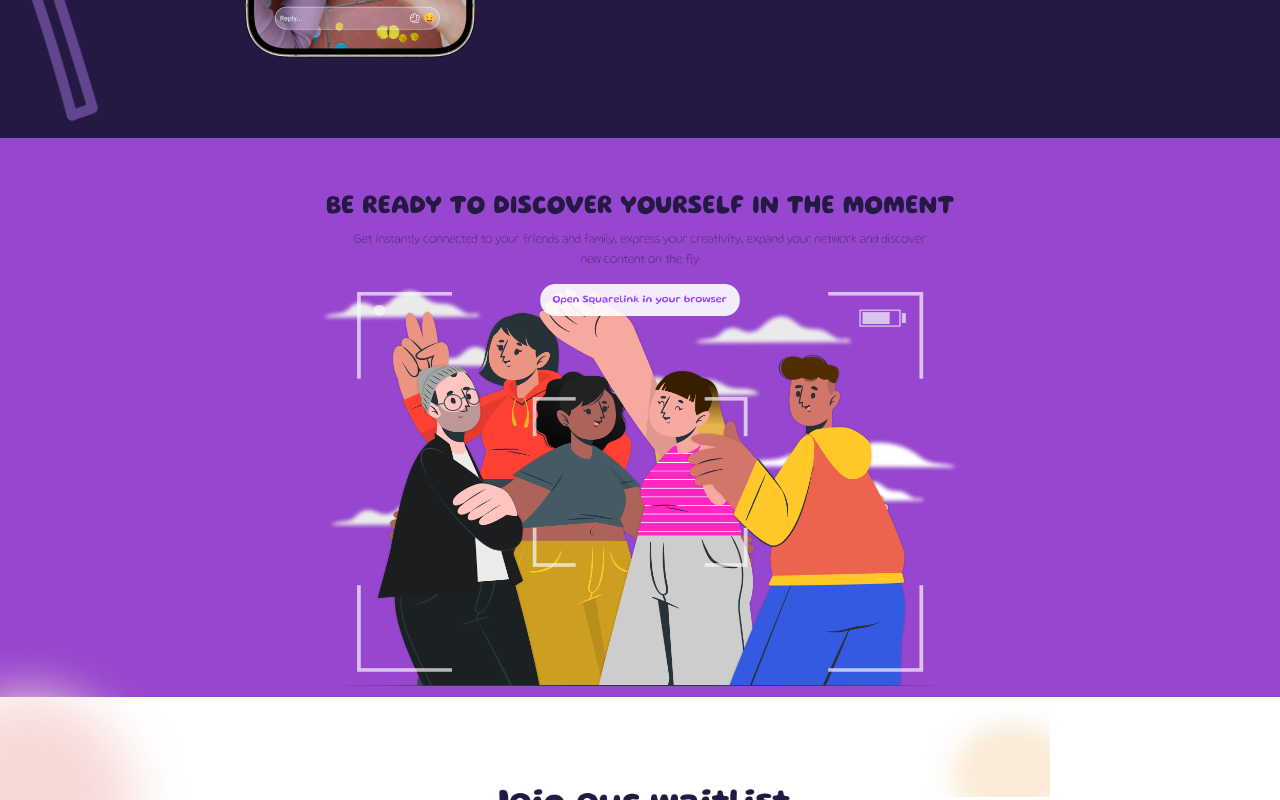
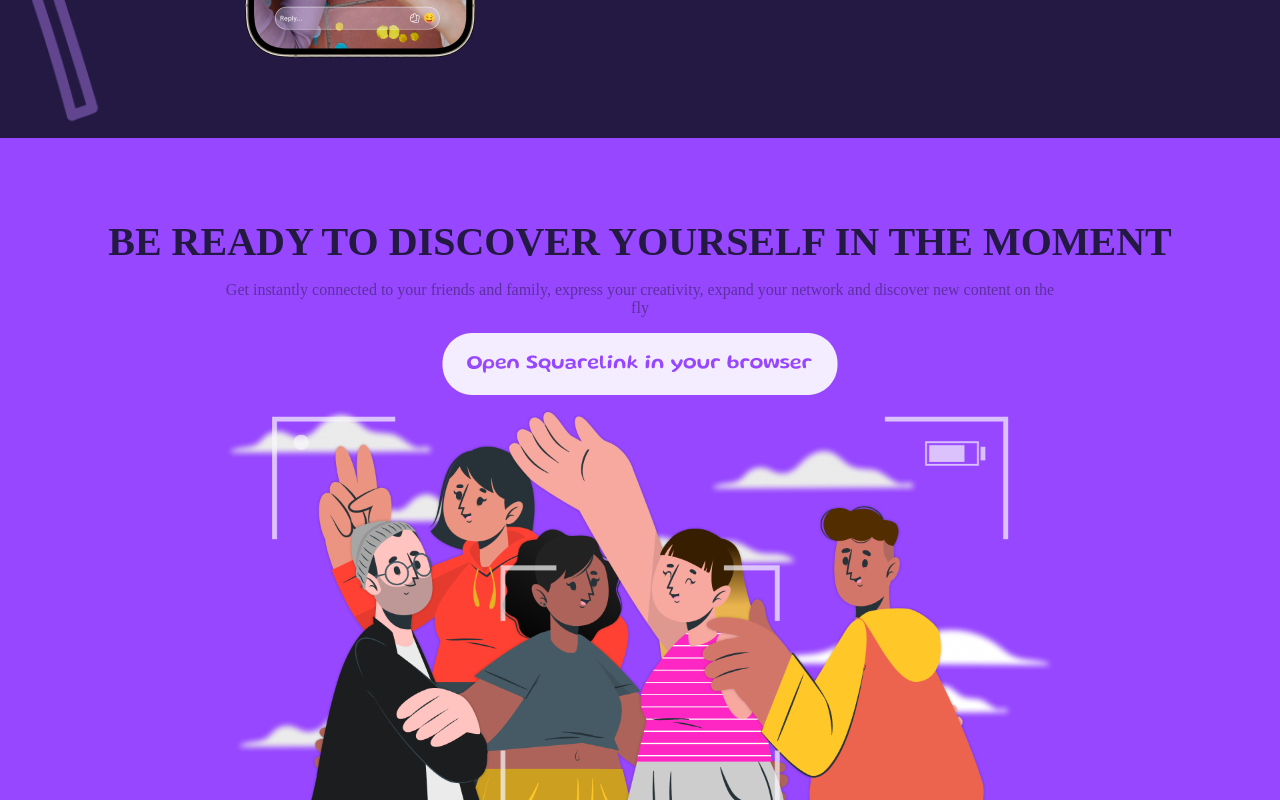
Before and after one commit to Chidubem03/SquareLinq.Inc, a React (Create React App) app: page / in a window 1280 px wide. Shown: the part 2520-3320 px from the top of the page. Built offline with nearby package versions, Linux system fonts and the light colour scheme; a web font is replaced by a local one.

Commit message:
fix: fourth-container on Landing page

```diff
--- a/src/Pages/Landing/Landing.css
+++ b/src/Pages/Landing/Landing.css
@@ -98,3 +98,29 @@
   font-weight: normal;
   color: rgba(255, 255, 255, 0.5);
 }
+
+.fourth-container {
+  background-position: bottom center;
+  background-repeat: no-repeat;
+  background-size: 65%;
+  background-color: #9747FF;
+  color: white;
+  padding: 5rem;
+  padding-bottom: 45%;
+  text-align: center;
+}
+
+.fourth-container h3 {
+  font-size: 2.5rem;
+  color: #231942;
+  margin-bottom: 1rem;
+}
+
+.fourth-container h4 {
+  font-size: 1rem;
+  font-weight: normal;
+  color: rgba(35, 25, 66, 0.5);
+  width: 75%;
+  margin: 0 auto;
+  margin-bottom: 1rem;
+}
--- a/src/Pages/Landing/Landing.jsx
+++ b/src/Pages/Landing/Landing.jsx
@@ -115,14 +115,21 @@ const Landing = () => {
           </div>
         </div>
       </div>
-      <div className="fourth-container">
-        <img src={beReady} alt="text" />
-        <div className="FC-groupies">
-          <Link to="#">
-            <img src={OpenSqL} alt="OpenBrowserBtn" className="OpenBtn" />
-          </Link>
-          <img src={groupies} alt="Groupies" className="group" />
-        </div>
+
+      <div
+        className="fourth-container"
+        style={{ backgroundImage: `url(${groupies})` }}
+      >
+        <h3>BE READY TO DISCOVER YOURSELF IN THE MOMENT</h3>
+
+        <h4>
+          Get instantly connected to your friends and family, express your
+          creativity, expand your network and discover new content on the fly
+        </h4>
+
+        <Link to="#">
+          <img src={OpenSqL} alt="OpenBrowserBtn" className="OpenBtn" />
+        </Link>
       </div>
 
       <div className="last-container">
--- a/src/index.css
+++ b/src/index.css
@@ -116,17 +116,6 @@ nav > ul > li > a:hover {
 }
 .writeUps .opensql {
   position: relative;
-}
-.sections .fourth-container {
-  position: relative;
-  height: 70vh;
-  width: 100%;
-  background: rgb(151, 71, 207);
-  display: flex;
-  flex-direction: column;
-  justify-content: center;
-  align-items: center;
-  padding-top: 25px;
 }
 .fourth-container > img {
   width: 50%;
```
